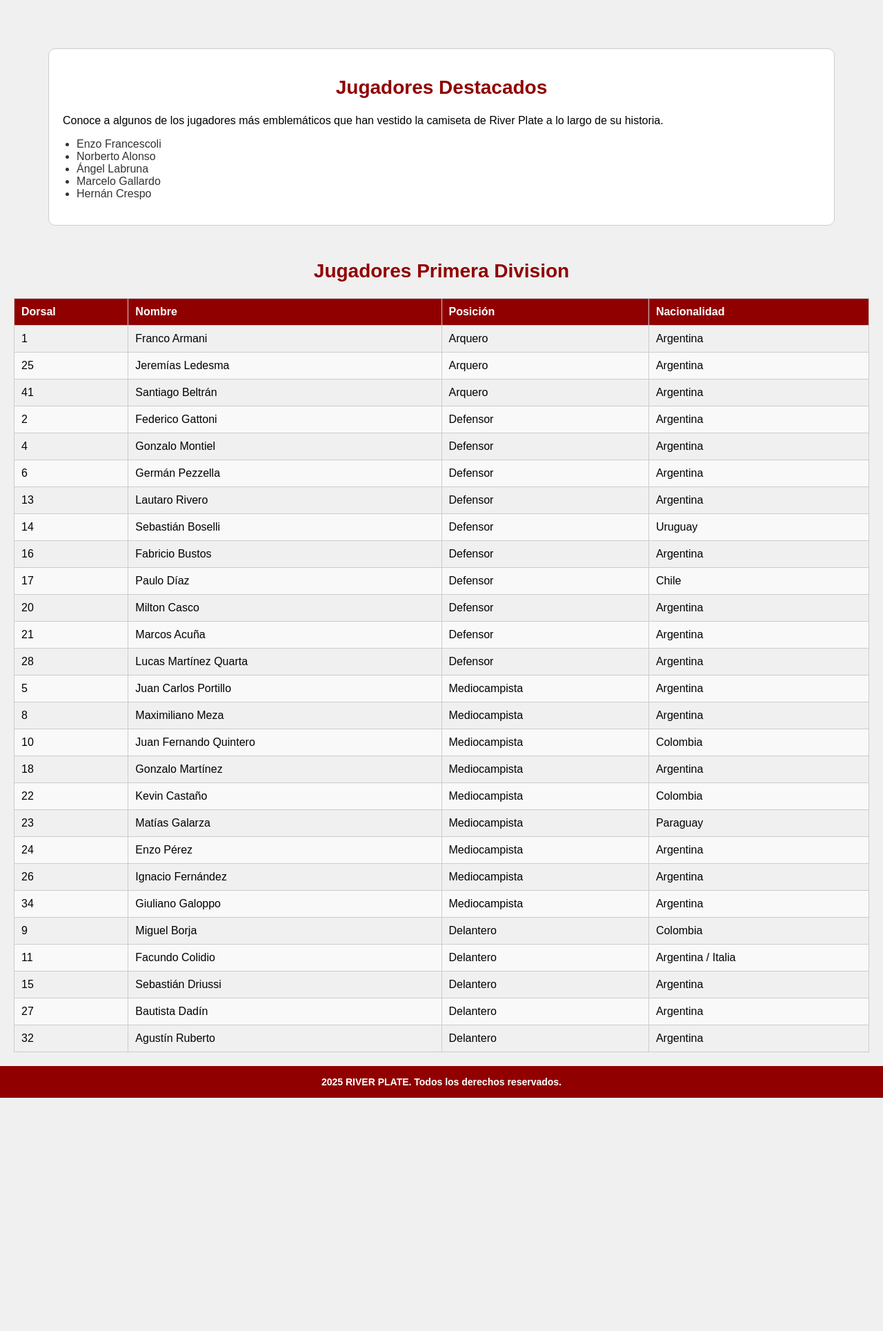
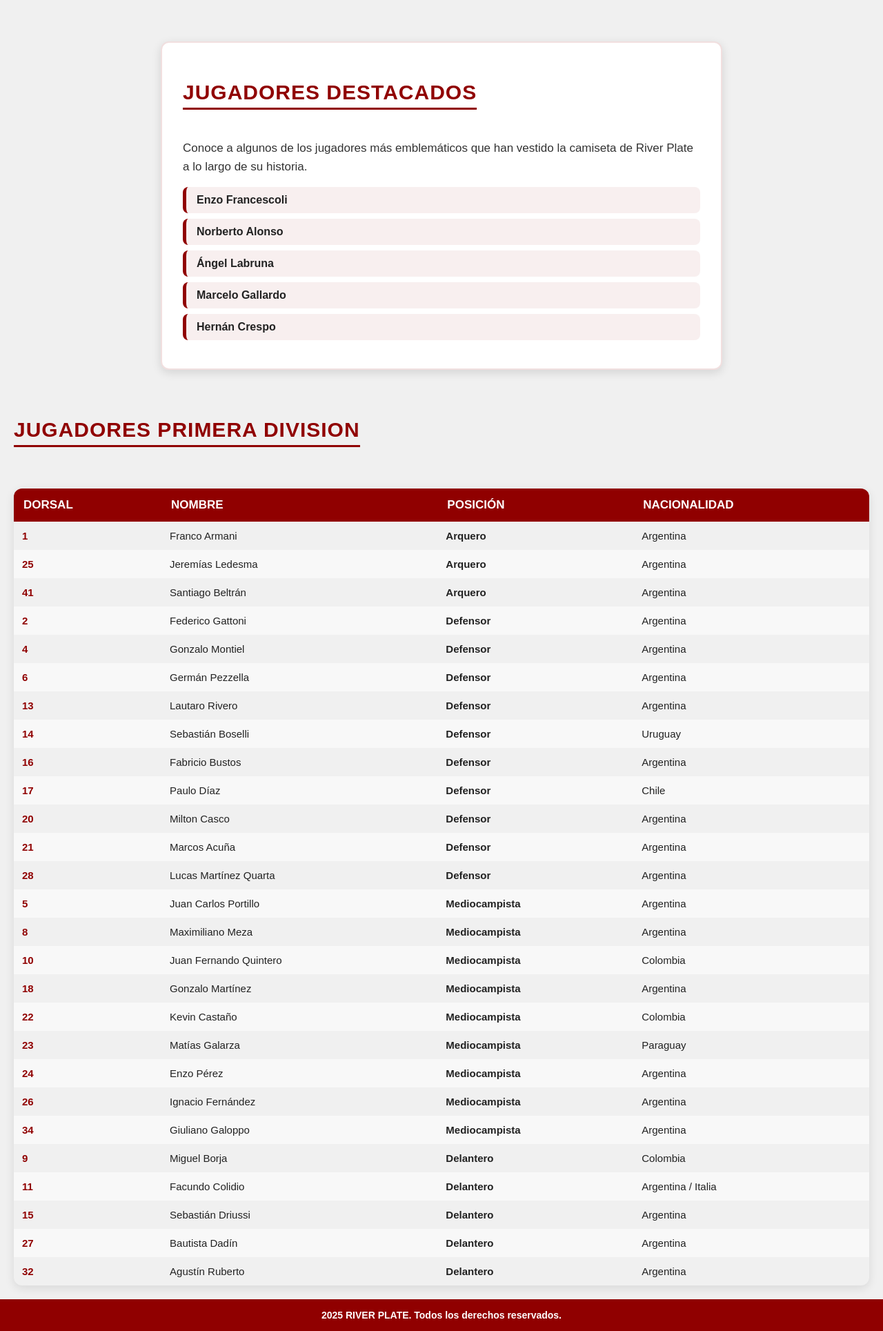
Before and after one commit to JoakoPorti07/ProyectoRiver, a PHP site: page /jugadores.html in a window 1280 px wide. Shown: the part 81-2010 px from the top of the page at 69% size. Before the commit the page ends 1672 px from the top, so only its background shows below. Run offline with PHP 8.4, Linux system fonts and the light colour scheme.

Commit message:
Mejoro el estilo en jugadores

```diff
--- a/styles4.css
+++ b/styles4.css
@@ -1,36 +1,106 @@
-.jugadoresTitulo{
+/* ---- TÍTULOS ---- */
+
+.jugadoresTitulo {
     text-align: center;
-    font-size: 28px;
+    font-size: 30px;
     color: #900000;
-    margin-top: 20px;
+    margin-top: 30px;
+    font-weight: bolder;
+    text-transform: uppercase;
+    letter-spacing: 1px;
+    border-bottom: 3px solid #900000;
+    display: inline-block;
+    padding-bottom: 5px;
 }
+
+
+/* ---- SECCIÓN: JUGADORES DESTACADOS ---- */
+
+.jugadoresdestacados {
+    margin: 40px auto;
+    padding: 25px 30px;
+    max-width: 750px;
+    background-color: #ffffff;
+    border-radius: 12px;
+    border: 2px solid #90000020;
+    box-shadow: 0 4px 14px rgba(0,0,0,0.12);
+    transition: transform 0.25s ease, box-shadow 0.25s ease;
+}
+
+.jugadoresdestacados:hover {
+    transform: scale(1.03);
+    box-shadow: 0 6px 18px rgba(0,0,0,0.20);
+}
+
+.jugadoresdestacados p {
+    font-size: 17px;
+    margin-bottom: 15px;
+    color: #333;
+    line-height: 1.6;
+}
+
 .listadestacados {
-    padding-left: 20px;
+    list-style: none;
+    padding-left: 0;
+}
+
+.listadestacados li {
+    background: #90000010;
+    margin: 8px 0;
+    padding: 10px 15px;
+    border-radius: 8px;
     font-size: 16px;
-    color: #333333;
+    color: #222;
+    font-weight: bold;
+    border-left: 5px solid #900000;
+    transition: background 0.2s ease;
 }
-.jugadoresdestacados {
-    margin: 50px;
-    padding: 20px;
-    border: 1px solid #ccc;
-    border-radius: 10px;
-    background-color: #ffffff;
+
+.listadestacados li:hover {
+    background: #90000020;
 }
+
+
+/* ---- TABLA PRIMERA DIVISIÓN ---- */
+
 .tablaprimeradivision {
     width: 100%;
     border-collapse: collapse;
-    margin-top: 20px;
+    margin-top: 35px;
+    border-radius: 12px;
+    overflow: hidden;
+    box-shadow: 0 4px 14px rgba(0,0,0,0.1);
 }
-.tablaprimeradivision th, .tablaprimeradivision td {
-    border: 1px solid #ccc;
-    padding: 10px;
-    text-align: left;
-}
-.tablaprimeradivision th {
+
+.tablaprimeradivision thead th {
     background-color: #900000;
     color: white;
+    font-size: 17px;
+    padding: 14px;
+    text-align: left;
+    text-transform: uppercase;
+}
+
+.tablaprimeradivision td {
+    padding: 12px;
+    font-size: 15px;
+    color: #222;
+}
+
+.tablaprimeradivision tr:nth-child(even) {
+    background-color: #f8f8f8;
+}
+
+.tablaprimeradivision tr:hover {
+    background-color: #90000015;
+    transition: 0.2s ease;
+}
+
+.tablaprimeradivision td:first-child {
     font-weight: bold;
+    color: #900000;
 }
-.tablaprimeradivision tr:nth-child(even) {
-    background-color: #f9f9f9;
+
+.tablaprimeradivision td:nth-child(3) {
+    font-weight: 600;
 }
```
